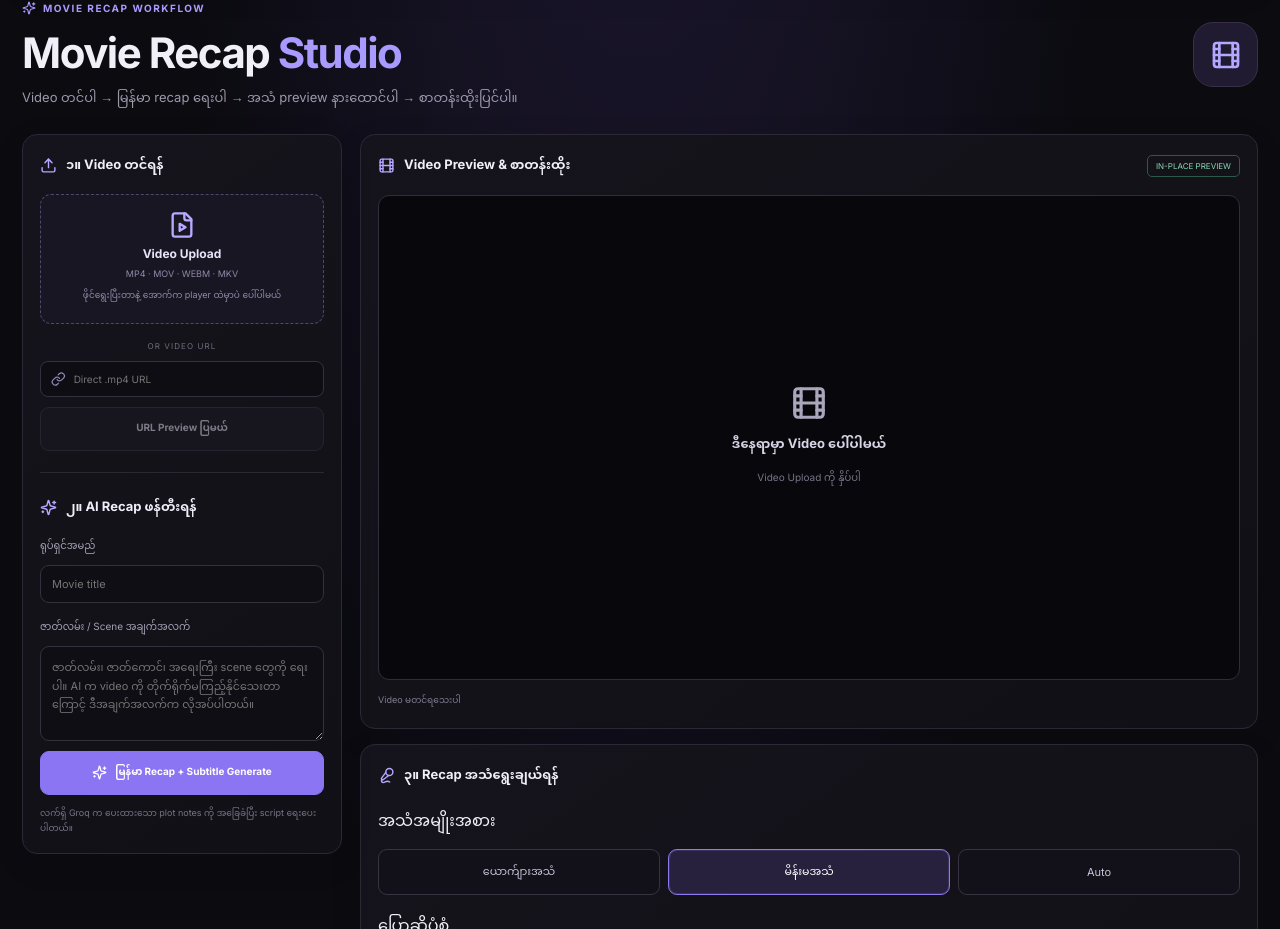
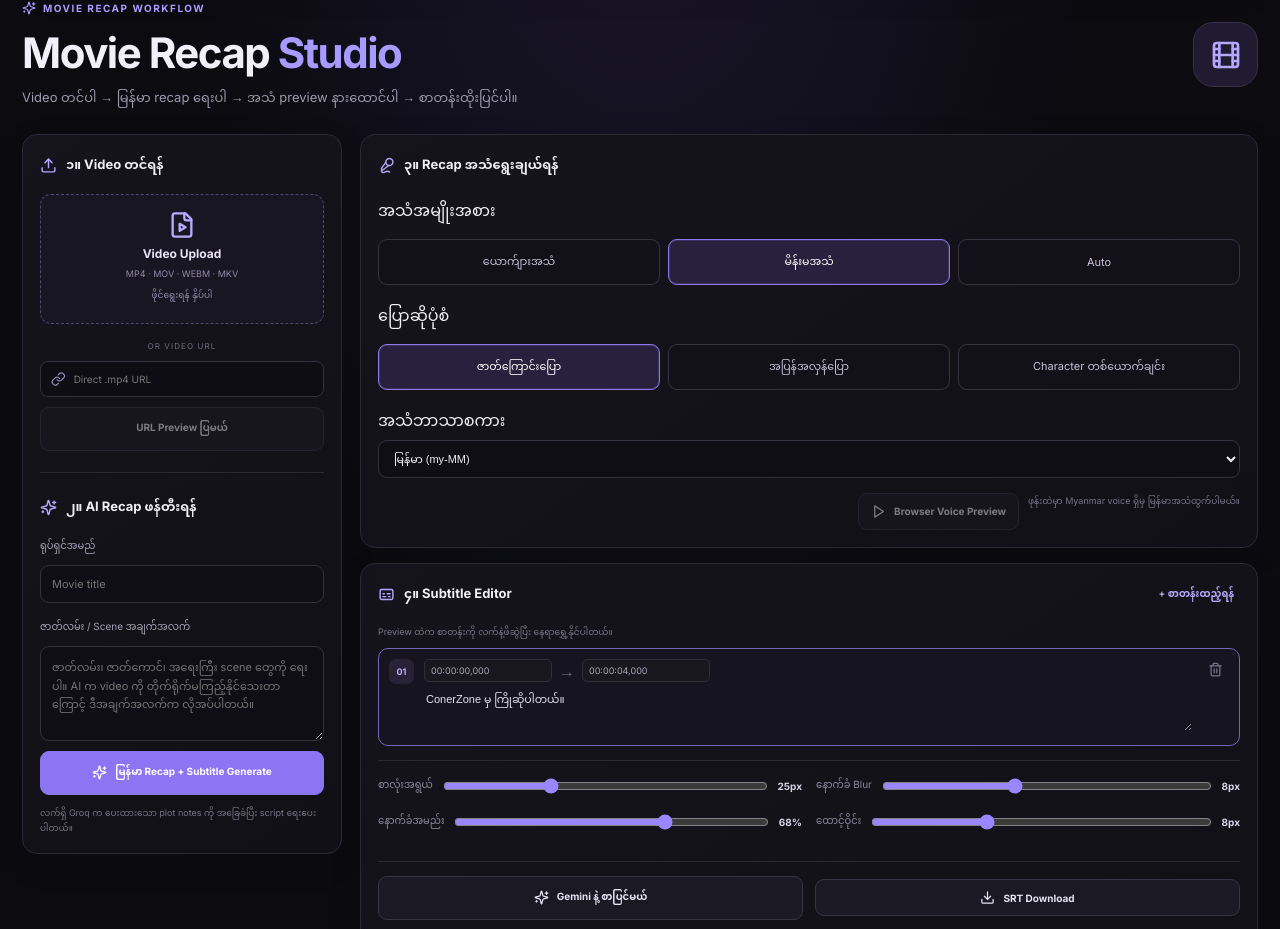
Before and after one commit to Kajonvip/ConerZone, a React (Vite) app in the folder client/: page / in a window 1280 px wide. Shown: the part 356-1285 px from the top of the page. Built offline with nearby package versions, Linux system fonts and the light colour scheme.

Commit message:
fix: show local video preview directly in upload area

```diff
--- a/client/src/main.jsx
+++ b/client/src/main.jsx
@@ -123,8 +123,17 @@ function App() {
       <div className="workspace">
         <aside className="panel sidebar">
           <div className="section-title"><Upload size={17}/><h2>၁။ Video တင်ရန်</h2></div>
-          <button className="upload-zone" onClick={()=>fileRef.current?.click()}><FileVideo size={28}/><b>{video?'Video ပြောင်းရွေးရန်':'Video Upload'}</b><span>MP4 · MOV · WEBM · MKV</span><small>ဖိုင်ရွေးပြီးတာနဲ့ အောက်က player ထဲမှာပဲ ပေါ်ပါမယ်</small></button>
+          {!video && <button className="upload-zone" onClick={()=>fileRef.current?.click()}><FileVideo size={28}/><b>Video Upload</b><span>MP4 · MOV · WEBM · MKV</span><small>ဖိုင်ရွေးရန် နှိပ်ပါ</small></button>}
           <input ref={fileRef} hidden type="file" accept="video/*,.mkv" onChange={e=>uploadFile(e.target.files?.[0])}/>
+          {video && <div className="inline-preview">
+            <div className="inline-preview-head"><b>Video Preview</b><button className="text-btn" onClick={()=>fileRef.current?.click()}>ပြောင်းရွေးရန်</button></div>
+            <div ref={stageRef} className="video-stage" onPointerMove={moveSubtitle} onPointerUp={()=>{dragRef.current=false;}} onPointerCancel={()=>{dragRef.current=false;}}>
+              <video ref={videoRef} key={video.src} src={video.src} controls playsInline preload="metadata" onLoadedMetadata={e=>setVideo(old=>old?{...old,duration:e.currentTarget.duration}:old)} onError={()=>setStatus('Preview မဖွင့်နိုင်ပါ။ File format သို့မဟုတ် URL ကို စစ်ပါ။')}/>
+              {active && <div className="subtitle-overlay" style={{left:active.x+'%',top:active.y+'%',fontSize:fontSize+'px',backdropFilter:'blur('+blur+'px)',WebkitBackdropFilter:'blur('+blur+'px)',background:'rgba(0,0,0,'+(bgOpacity/100)+')',borderRadius:borderRadius+'px'}} onPointerDown={e=>{e.preventDefault();dragRef.current=true;e.currentTarget.setPointerCapture(e.pointerId);}}>{active.text}</div>}
+            </div>
+            <div className="preview-controls"><label><Volume2 size={16}/> အသံအတိုးအချဲ့ <input type="range" min="0" max="1" step="0.05" value={volume} onChange={e=>setVolume(Number(e.target.value))}/><b>{Math.round(volume*100)}%</b></label></div>
+            <div className="preview-foot"><span>{video.name}</span><span>{video.duration?Math.round(video.duration)+' sec':''}</span></div>
+          </div>}
           <div className="or">OR VIDEO URL</div><div className="url-field"><LinkIcon size={16}/><input value={url} onChange={e=>setUrl(e.target.value)} placeholder="Direct .mp4 URL"/></div>
           <button className="secondary-btn full" disabled={!url.trim()} onClick={importUrl}>URL Preview ပြမယ်</button>
           <div className="divider"/>
@@ -135,15 +144,6 @@ function App() {
           <div className="tiny-note">လက်ရှိ Groq က ပေးထားသော plot notes ကို အခြေခံပြီး script ရေးပေးပါတယ်။</div>
         </aside>
         <section className="editor-column">
-          <div className="panel">
-            <div className="panel-heading"><div className="section-title"><Film size={17}/><h2>Video Preview & စာတန်းထိုး</h2></div><span className="live-tag">IN-PLACE PREVIEW</span></div>
-            <div ref={stageRef} className="video-stage" onPointerMove={moveSubtitle} onPointerUp={()=>{dragRef.current=false;}} onPointerCancel={()=>{dragRef.current=false;}}>
-              {video?<video ref={videoRef} key={video.src} src={video.src} controls playsInline preload="metadata" onLoadedMetadata={e=>setVideo(old=>old?{...old,duration:e.currentTarget.duration}:old)} onError={()=>setStatus('Preview မဖွင့်နိုင်ပါ။ File format သို့မဟုတ် URL ကို စစ်ပါ။')} />:<button className="empty-preview" onClick={()=>fileRef.current?.click()}><Film size={38}/><b>ဒီနေရာမှာ Video ပေါ်ပါမယ်</b><span>Video Upload ကို နှိပ်ပါ</span></button>}
-              {video&&active&&<div className="subtitle-overlay" style={{left:active.x+'%',top:active.y+'%',fontSize:fontSize+'px',backdropFilter:'blur('+blur+'px)',WebkitBackdropFilter:'blur('+blur+'px)',background:'rgba(0,0,0,'+(bgOpacity/100)+')',borderRadius:borderRadius+'px'}} onPointerDown={e=>{e.preventDefault();dragRef.current=true;e.currentTarget.setPointerCapture(e.pointerId);}}>{active.text}</div>}
-            </div>
-            {video&&<div className="preview-controls"><label><Volume2 size={16}/> အသံအတိုးအချဲ့ <input type="range" min="0" max="1" step="0.05" value={volume} onChange={e=>setVolume(Number(e.target.value))}/><b>{Math.round(volume*100)}%</b></label><button className="secondary-btn" onClick={()=>fileRef.current?.click()}><Upload size={14}/> Video ပြောင်းရန်</button></div>}
-            <div className="preview-foot"><span>{video?video.name:'Video မတင်ရသေးပါ'}</span><span>{video?.duration?Math.round(video.duration)+' sec':''}</span></div>
-          </div>
           <div className="panel">
             <div className="panel-heading"><div className="section-title"><Mic2 size={17}/><h2>၃။ Recap အသံရွေးချယ်ရန်</h2></div></div>
             <label>အသံအမျိုးအစား</label><div className="option-row"><button className={voiceGender==='male'?'choice active':'choice'} onClick={()=>setVoiceGender('male')}>ယောက်ျားအသံ</button><button className={voiceGender==='female'?'choice active':'choice'} onClick={()=>setVoiceGender('female')}>မိန်းမအသံ</button><button className={voiceGender==='auto'?'choice active':'choice'} onClick={()=>setVoiceGender('auto')}>Auto</button></div>
```
